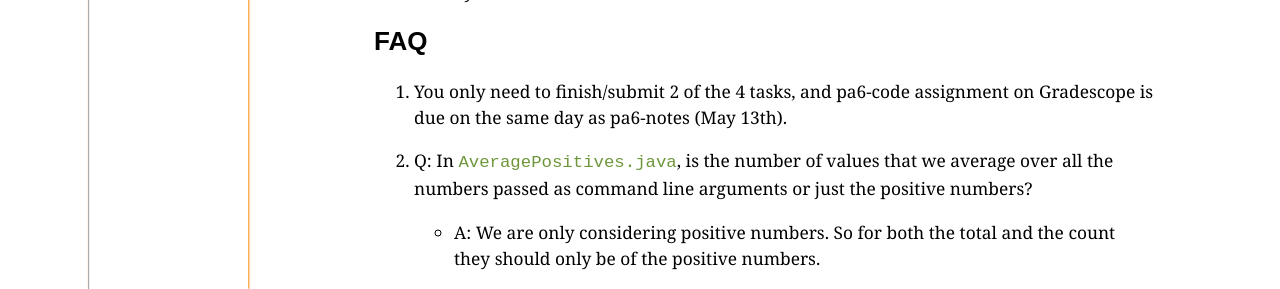
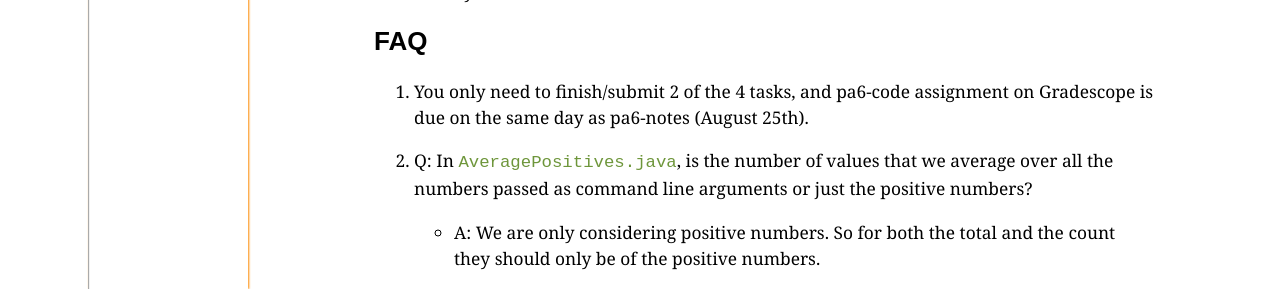
Before and after one commit to ucsd-cse11-su222/ucsd-cse11-su222.github.io, a Jekyll site: the page built from _assignments/pa6.md, in a window 1280 px wide and 900 px high, scrolled down 2895 px. Shown: the part 611-900 px from the top of the window. Built offline with Jekyll 4.4.1, drawn with Linux system fonts in a browser that asks for light colours.

Commit message:
Update pa6.md

```diff
--- a/_assignments/pa6.md
+++ b/_assignments/pa6.md
@@ -163,7 +163,7 @@ arrays, one containing the `a` elements and one containing the `b` elements.
 Decide how to represent the return value yourself.
 
 ## FAQ
-1. You only need to finish/submit 2 of the 4 tasks, and pa6-code assignment on Gradescope is due on the same day as pa6-notes (May 13th).
+1. You only need to finish/submit 2 of the 4 tasks, and pa6-code assignment on Gradescope is due on the same day as pa6-notes (August 25th).
 
 2. Q: In `AveragePositives.java`, is the number of values that we average over all the numbers passed as command line arguments or just the positive numbers?
 - A: We are only considering positive numbers. So for both the total and the count they should only be of the positive numbers.
```
